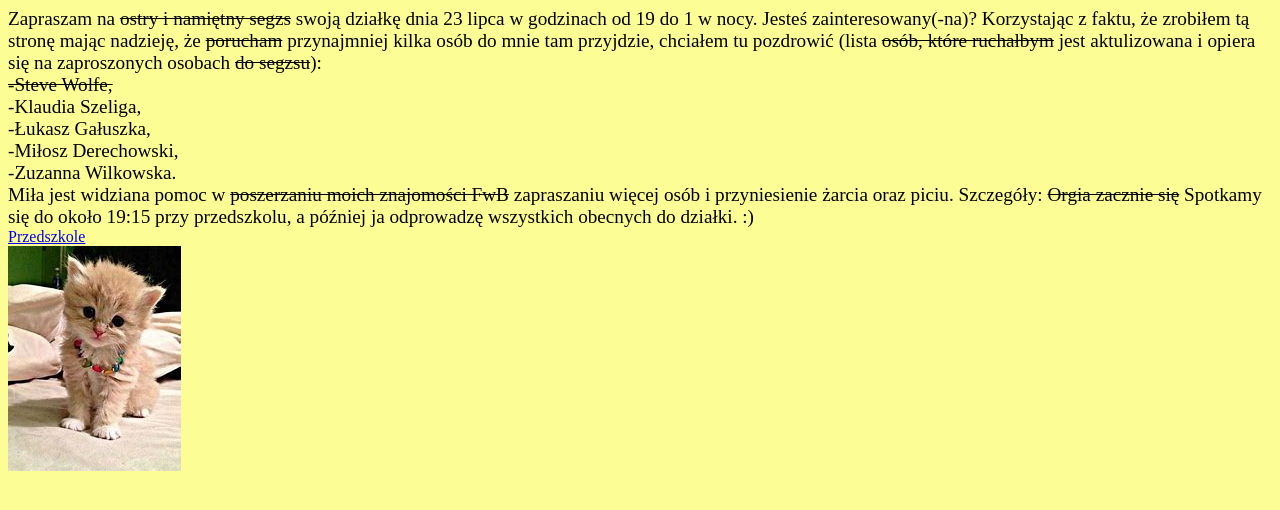
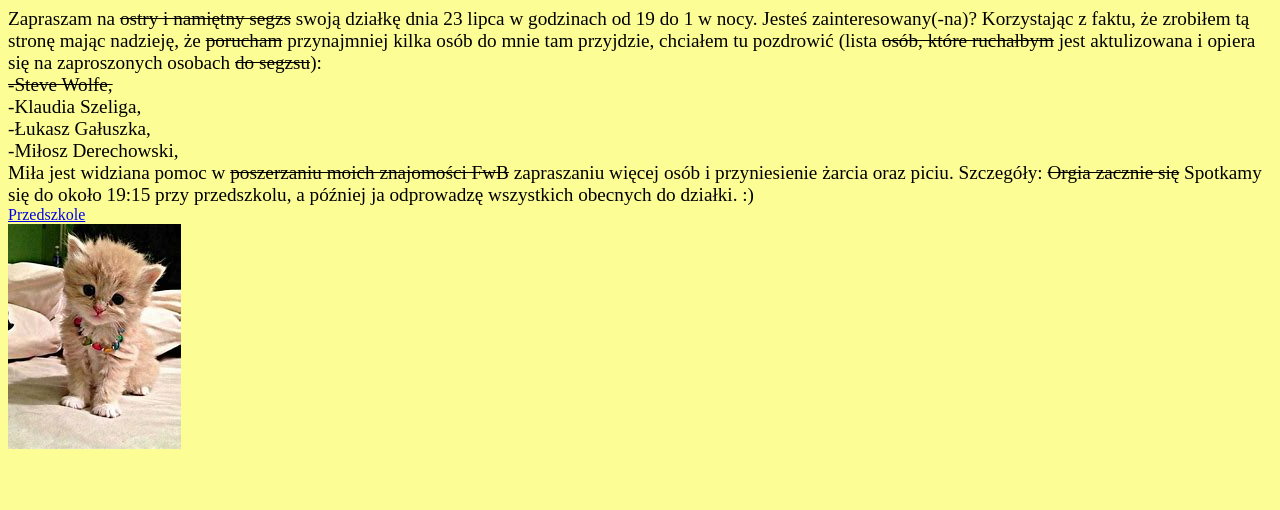
Before and after one commit to DorPaj/Zaproszenie, a plain HTML site: page index.html in a window 1280 px wide. Drawn offline with Linux system fonts and the light colour scheme.

Commit message:
Update index.html

```diff
--- a/index.html
+++ b/index.html
@@ -11,7 +11,6 @@
 <big>-Klaudia Szeliga,</big></br>
 <big>-Łukasz Gałuszka,</big></br>
 <big>-Miłosz Derechowski,</big></br>
-<big>-Zuzanna Wilkowska.</big></br>
 <big>Miła jest widziana pomoc w <s>poszerzaniu moich znajomości FwB</s> zapraszaniu więcej osób i przyniesienie żarcia oraz piciu. Szczegóły: <s>Orgia zacznie się</s> Spotkamy się do około 19:15 przy przedszkolu, a później ja odprowadzę wszystkich obecnych do działki. :)</big><br>
 <a href="https://goo.gl/maps/5hb97rFxgf3evvXu6">Przedszkole</a></br>
 <img src="Kotek.jpg">
```
